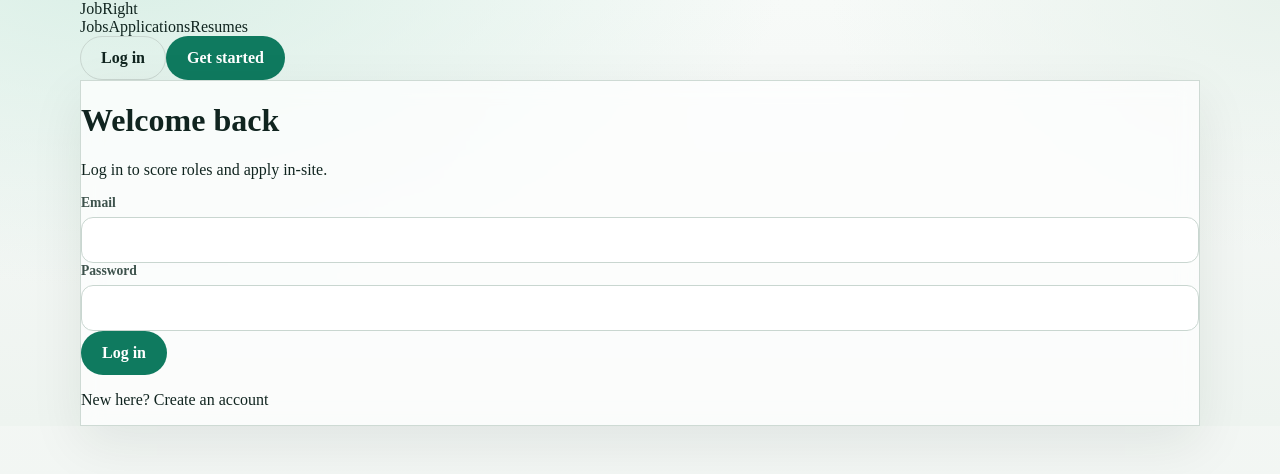
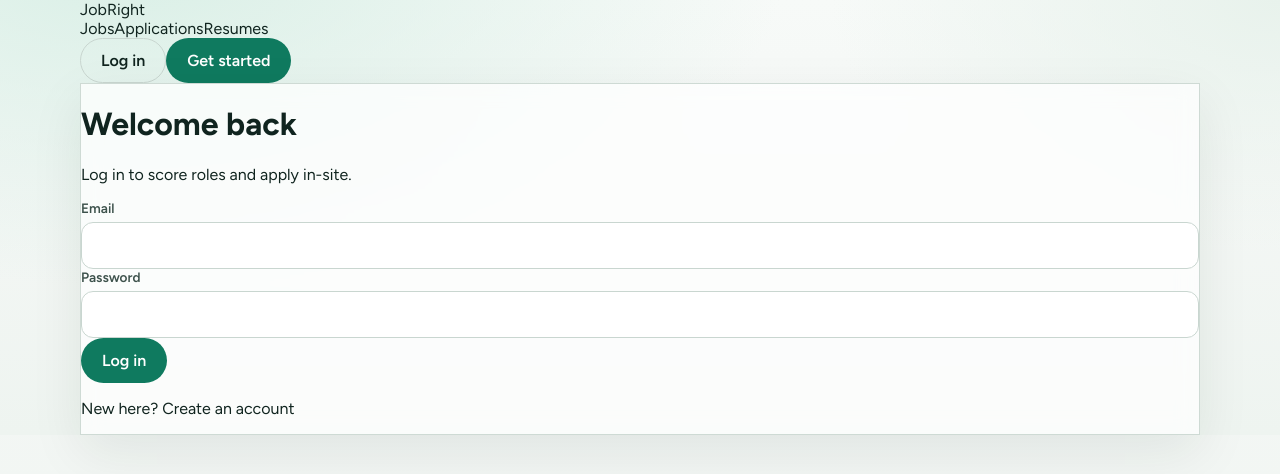
Before and after one commit to Aklile612/Jobright, a Next.js app in the folder apps/web/: page /login in a window 1280 px wide. Shown: the top 474 px of the page. Built offline with nearby package versions, Linux system fonts and the light colour scheme; no server answers.

Commit message:
Switch fonts and update site metadata

```diff
--- a/apps/web/src/app/layout.tsx
+++ b/apps/web/src/app/layout.tsx
@@ -1,20 +1,23 @@
 import type { Metadata } from "next";
-import { Geist, Geist_Mono } from "next/font/google";
+import { Figtree, Syne } from "next/font/google";
 import "./globals.css";
 
-const geistSans = Geist({
-  variable: "--font-geist-sans",
+const syne = Syne({
+  variable: "--font-syne",
   subsets: ["latin"],
+  weight: ["600", "700", "800"],
 });
 
-const geistMono = Geist_Mono({
-  variable: "--font-geist-mono",
+const figtree = Figtree({
+  variable: "--font-figtree",
   subsets: ["latin"],
+  weight: ["400", "500", "600", "700"],
 });
 
 export const metadata: Metadata = {
-  title: "Create Next App",
-  description: "Generated by create next app",
+  title: "JobRight — Match, forge, apply",
+  description:
+    "Software engineering jobs from Remotive, Arbeitnow, RemoteOK and more. Score your resume, forge it for the role, and apply in-site.",
 };
 
 export default function RootLayout({
@@ -23,11 +26,8 @@ export default function RootLayout({
   children: React.ReactNode;
 }>) {
   return (
-    <html
-      lang="en"
-      className={`${geistSans.variable} ${geistMono.variable} h-full antialiased`}
-    >
-      <body className="min-h-full flex flex-col">{children}</body>
+    <html lang="en" className={`${syne.variable} ${figtree.variable} h-full`}>
+      <body className="min-h-full antialiased">{children}</body>
     </html>
   );
 }
```
